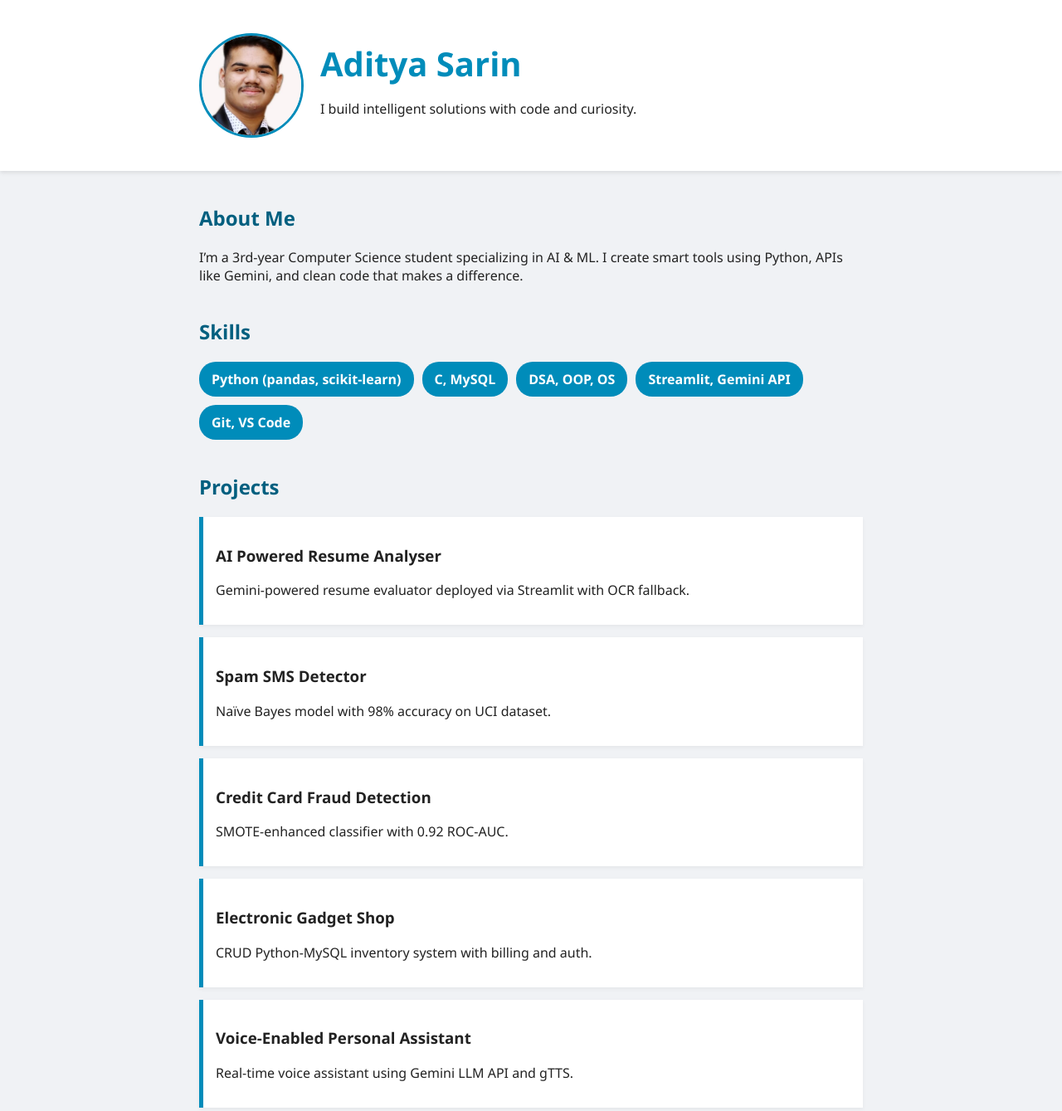
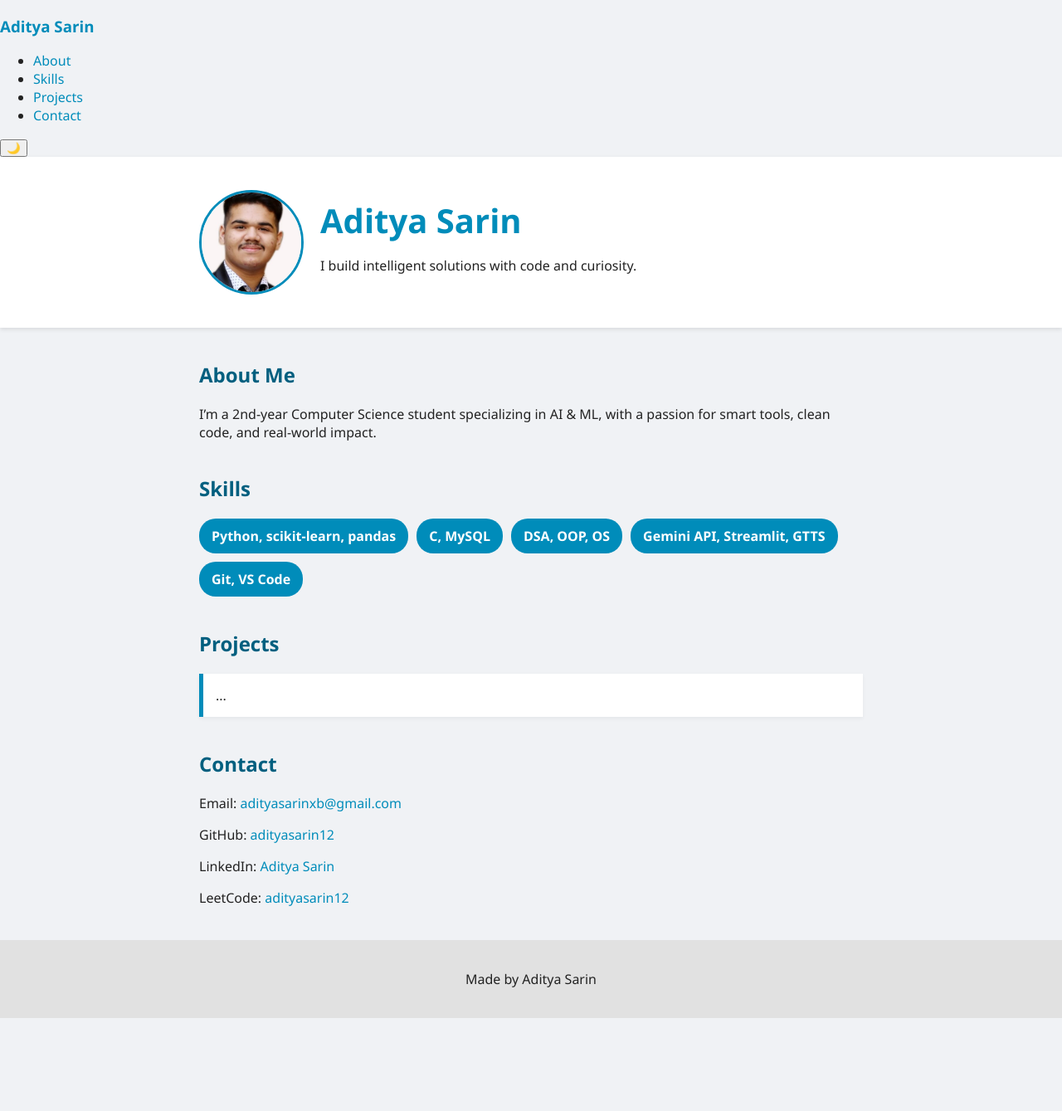
Before and after one commit to adityasarin12/Portfolio, a plain HTML site: page index.html in a window 1280 px wide. Shown: the top 1339 px of the page at 83% size. After the commit the page ends 1227 px from the top, so only its background shows below. Drawn offline with Linux system fonts and the light colour scheme.

Commit message:
index.html

```diff
--- a/index.html
+++ b/index.html
@@ -5,8 +5,22 @@
   <meta name="viewport" content="width=device-width, initial-scale=1" />
   <title>Aditya Sarin</title>
   <link rel="stylesheet" href="style.css" />
+  <script defer src="script.js"></script>
+  <link rel="icon" href="favicon.ico" />
+  <meta name="description" content="Personal portfolio of Aditya Sarin — AI and ML projects, coding skills, contact info, and more.">
 </head>
 <body>
+  <nav>
+    <h3><a href="#">Aditya Sarin</a></h3>
+    <ul>
+      <li><a href="#about">About</a></li>
+      <li><a href="#skills">Skills</a></li>
+      <li><a href="#projects">Projects</a></li>
+      <li><a href="#contact">Contact</a></li>
+    </ul>
+    <button id="theme-toggle">🌙</button>
+  </nav>
+
   <header>
     <div class="profile">
       <img src="your-image.jpg" alt="Aditya Sarin" class="profile-img" />
@@ -19,42 +33,23 @@
 
   <section id="about">
     <h2>About Me</h2>
-    <p>I’m a 3rd-year Computer Science student specializing in AI & ML. I create smart tools using Python, APIs like Gemini, and clean code that makes a difference.</p>
+    <p>I’m a 2nd-year Computer Science student specializing in AI & ML, with a passion for smart tools, clean code, and real-world impact.</p>
   </section>
 
   <section id="skills">
     <h2>Skills</h2>
     <ul class="skills">
-      <li>Python (pandas, scikit-learn)</li>
+      <li>Python, scikit-learn, pandas</li>
       <li>C, MySQL</li>
       <li>DSA, OOP, OS</li>
-      <li>Streamlit, Gemini API</li>
+      <li>Gemini API, Streamlit, GTTS</li>
       <li>Git, VS Code</li>
     </ul>
   </section>
 
   <section id="projects">
     <h2>Projects</h2>
-    <div class="project-card">
-      <h3>AI Powered Resume Analyser</h3>
-      <p>Gemini-powered resume evaluator deployed via Streamlit with OCR fallback.</p>
-    </div>
-    <div class="project-card">
-      <h3>Spam SMS Detector</h3>
-      <p>Naïve Bayes model with 98% accuracy on UCI dataset.</p>
-    </div>
-    <div class="project-card">
-      <h3>Credit Card Fraud Detection</h3>
-      <p>SMOTE-enhanced classifier with 0.92 ROC-AUC.</p>
-    </div>
-    <div class="project-card">
-      <h3>Electronic Gadget Shop</h3>
-      <p>CRUD Python-MySQL inventory system with billing and auth.</p>
-    </div>
-    <div class="project-card">
-      <h3>Voice-Enabled Personal Assistant</h3>
-      <p>Real-time voice assistant using Gemini LLM API and gTTS.</p>
-    </div>
+    <div class="project-card">...</div> <!-- Add project cards as in previous layout -->
   </section>
 
   <section id="contact">
@@ -66,7 +61,7 @@
   </section>
 
   <footer>
-    <p>Made with ❤️ by Aditya Sarin</p>
+    <p>Made by Aditya Sarin</p>
   </footer>
 </body>
 </html>
```
